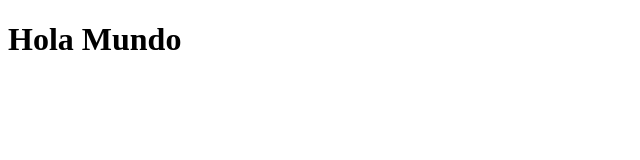
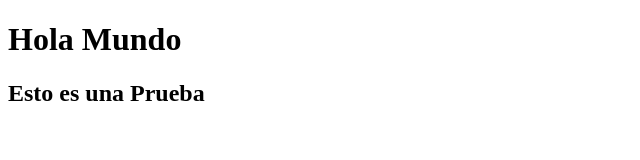
Before and after one commit to Javi7v7/Bedu_Prueba, a plain HTML site: page index.html in a window 1280 px wide. Shown: the whole page, without its empty margins (0-640 px from the left). Drawn offline with Linux system fonts and the light colour scheme.

Commit message:
Se agrego una linea de prueba

```diff
--- a/index.html
+++ b/index.html
@@ -8,5 +8,6 @@
 </head>
 <body>
     <h1>Hola Mundo</h1>
+    <h2>Esto es una Prueba</h2>
 </body>
 </html>
```
